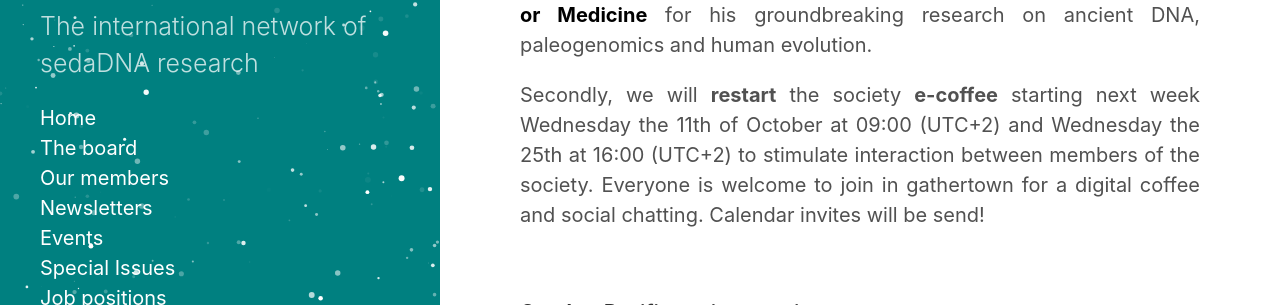
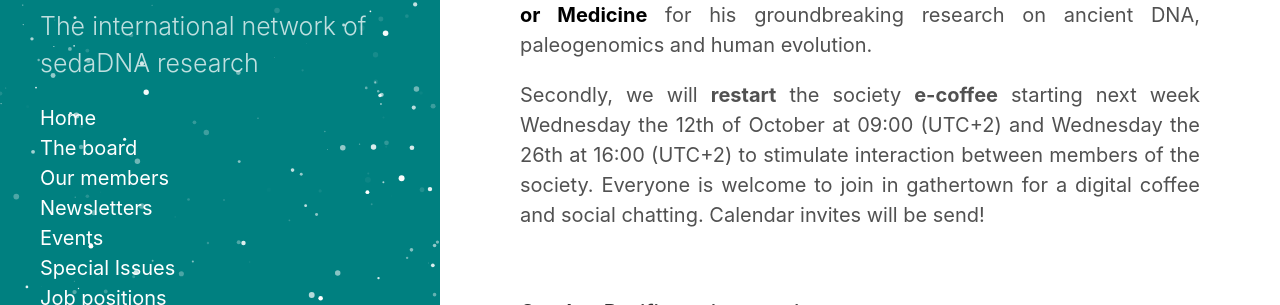
Before and after one commit to sedadna/sedadna.github.io, a Jekyll site: the page built from category/news/22-10.md, in a window 1280 px wide and 900 px high. Shown: the part 394-699 px from the top of the window. Built offline with Jekyll 4.4.1, drawn with Linux system fonts in a browser that asks for light colours.

Commit message:
Update 22-10.md

```diff
--- a/category/news/22-10.md
+++ b/category/news/22-10.md
@@ -14,7 +14,7 @@ title: 21-10-News
 Autumn in the northern hemisphere is in full progress, as well as the society with another productive and special month. We would like to congratulate <a href="https://en.wikipedia.org/wiki/Svante_P%C3%A4%C3%A4bo" target="_blank"><b>Svante Pääbo</b></a> on winning the <a href="https://www.nobelprize.org/prizes/medicine/2022/press-release/" target="_blank"><b>Nobel Prize in  Physiology or Medicine</b></a> for his groundbreaking research on ancient DNA, paleogenomics and human evolution.
 </p>
 <p>
-Secondly, we will <b>restart</b> the society <b>e-coffee</b> starting next week Wednesday the 11th of October at 09:00 (UTC+2) and Wednesday the 25th at 16:00 (UTC+2) to stimulate interaction between members of the society. Everyone is welcome to join in gathertown for a digital coffee and social chatting. Calendar invites will be send!
+Secondly, we will <b>restart</b> the society <b>e-coffee</b> starting next week Wednesday the 12th of October at 09:00 (UTC+2) and Wednesday the 26th at 16:00 (UTC+2) to stimulate interaction between members of the society. Everyone is welcome to join in gathertown for a digital coffee and social chatting. Calendar invites will be send!
 
 </p>
 
```
